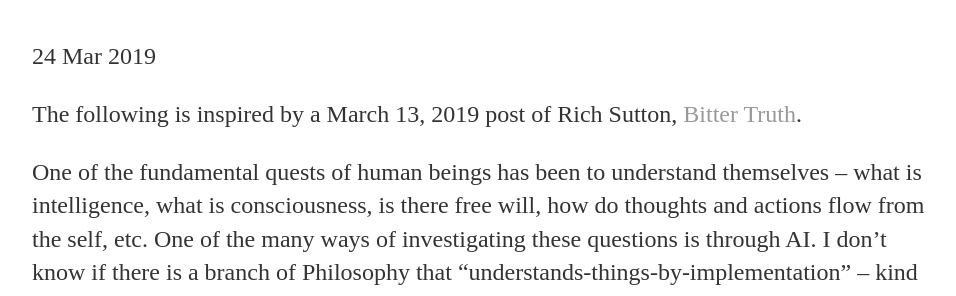
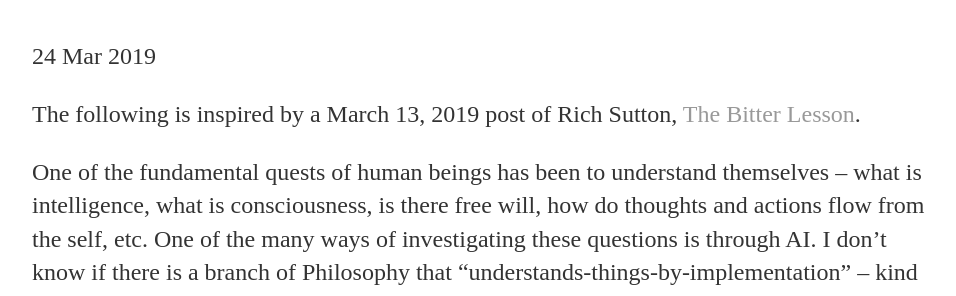
Before and after one commit to rajubapi/rajubapi.github.io, a Jekyll site: the page built from _posts/2019-03-24-musings-on-consciousness.md, in a window 1280 px wide. Shown: the part 212-508 px from the top of the page, without its empty margins (160-1116 px from the left). Built offline with Jekyll 4.4.1, drawn with Linux system fonts in a browser that asks for light colours.

Commit message:
Update 2019-03-24-musings-on-consciousness.md

```diff
--- a/_posts/2019-03-24-musings-on-consciousness.md
+++ b/_posts/2019-03-24-musings-on-consciousness.md
@@ -3,7 +3,7 @@ layout: post
 title: "On the Importance of Understanding Consciousness"
 date: 2019-03-24
 ---
-The following is inspired by a March 13, 2019 post of Rich Sutton, [Bitter Truth](http://www.incompleteideas.net/IncIdeas/BitterLesson.html).
+The following is inspired by a March 13, 2019 post of Rich Sutton, [The Bitter Lesson](http://www.incompleteideas.net/IncIdeas/BitterLesson.html).
 
 One of the fundamental quests of human beings has been to understand themselves -- what is intelligence, what is consciousness, is there free will, how do thoughts and actions flow from the self, etc. One of the many ways of investigating these questions is through AI. I don't know if there is a branch of Philosophy that "understands-things-by-implementation" -- kind of like "learning-by-doing Philosophy of Mind". This was an implicit goal that suited Cognitive
 Science to join hands with AI. AI is also happy thinking that brain/mind-inspired algorithms
```
